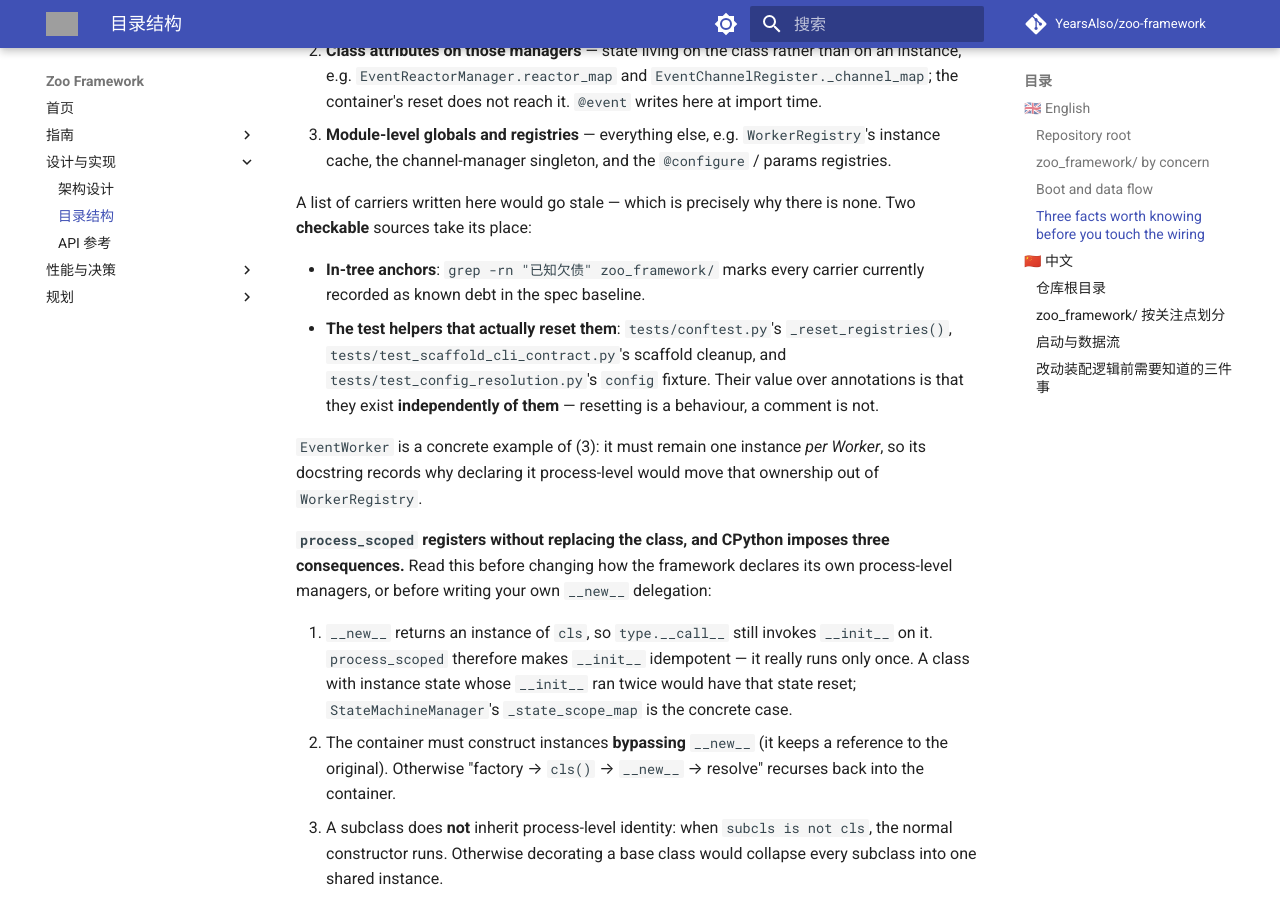
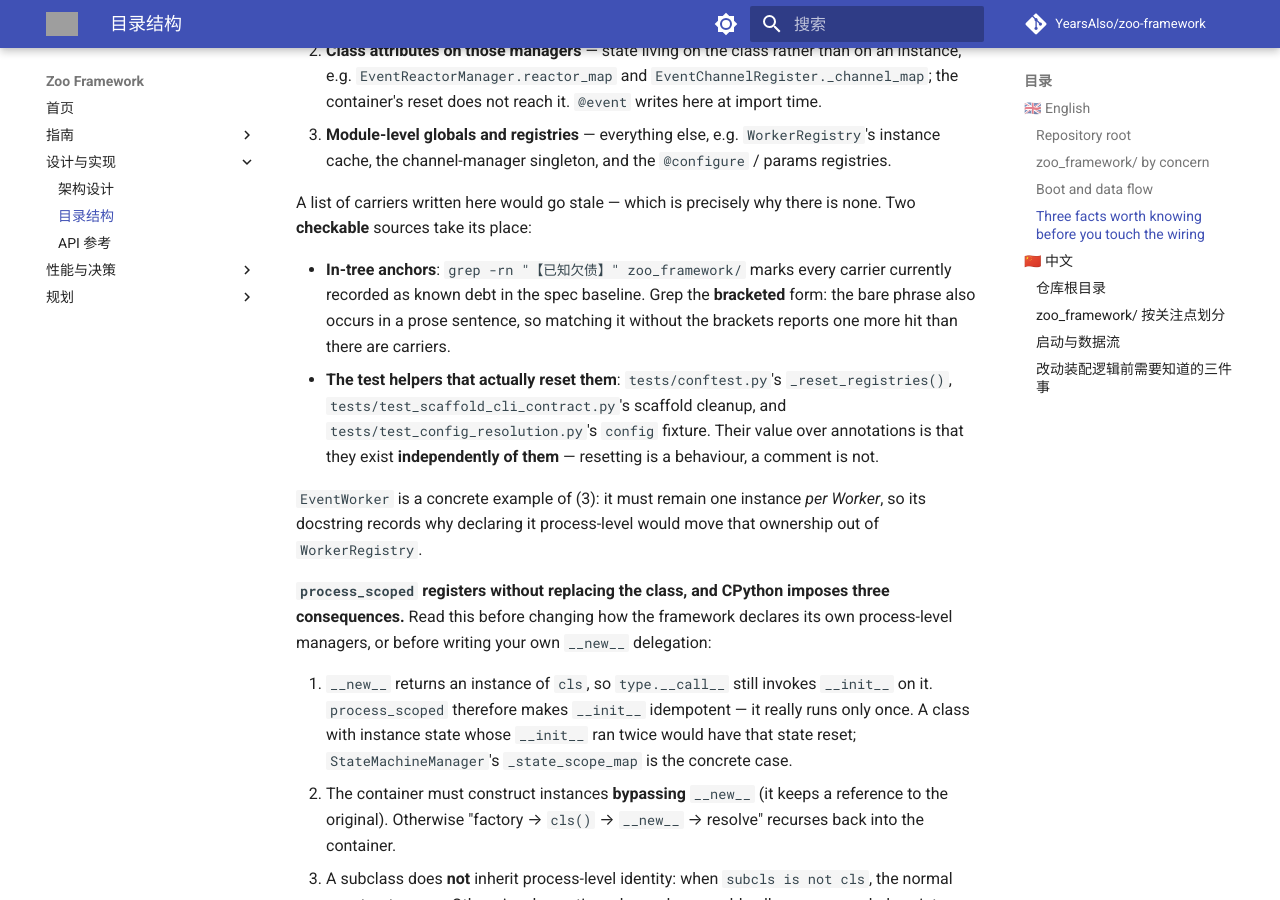
Before and after one commit to YearsAlso/zoo-framework, an MkDocs documentation site: the page built from docs/structure.md, in a window 1280 px wide and 900 px high, scrolled down 3511 px. Built offline with MkDocs 1.6.1 and Material for MkDocs 9.7.7, drawn with Linux system fonts in a browser that asks for light colours; comment, search, counter and statistics services are not loaded; some of the changed text lies outside the part shown; grey boxes are pictures that could not be loaded.

Commit message:
docs(structure): 锚点命令改用带括号的标记形式，避免"锚点数 > 载体数"的假不一致
我上一处改动告诉读者跑 grep -rn "已知欠债" zoo_framework/，但裸短语是 8 行、载体只有
7 个——多出的那行是 worker_registry.py 里一句复述该短语的正文（无标记）。于是读者会
凭空得到"锚点数 > 载体数"的假不一致：**检查给出了错误信号**，比没有检查更坏（没有检查时
人知道自己不知道；给出错误信号时人会以为已经核对过）。

改为带括号的 grep -rn "【已知欠债】" zoo_framework/（实测 7 行 / 7 文件，恰等于载体数），
并在文里留下"为什么必须带括号"，以免后人简化回裸短语而让缺陷复发。

根因不是数字，而是**标记与提及没有区分**：分开后计数靠构造精确，不再依赖任何人记得
别在正文里复述该短语——把可靠性放进构造，而不是放进纪律。命令已限定 zoo_framework/
范围，故 docs/ 内出现的同名字样不会计入。中英两半同步。

Co-Authored-By: Claude Sonnet 5 <noreply@anthropic.com>

```diff
--- a/docs/structure.md
+++ b/docs/structure.md
@@ -121,8 +121,10 @@ axis is the *mechanism*, and there are three of them:
 A list of carriers written here would go stale — which is precisely why there is none. Two
 **checkable** sources take its place:
 
-- **In-tree anchors**: `grep -rn "已知欠债" zoo_framework/` marks every carrier currently
-  recorded as known debt in the spec baseline.
+- **In-tree anchors**: `grep -rn "【已知欠债】" zoo_framework/` marks every carrier currently
+  recorded as known debt in the spec baseline. Grep the **bracketed** form: the bare phrase also
+  occurs in a prose sentence, so matching it without the brackets reports one more hit than there
+  are carriers.
 - **The test helpers that actually reset them**: `tests/conftest.py`'s `_reset_registries()`,
   `tests/test_scaffold_cli_contract.py`'s scaffold cleanup, and `tests/test_config_resolution.py`'s
   `config` fixture. Their value over annotations is that they exist **independently of them** —
```
Also changed, not shown: other parts of docs/structure.md (+3 -2 lines).
